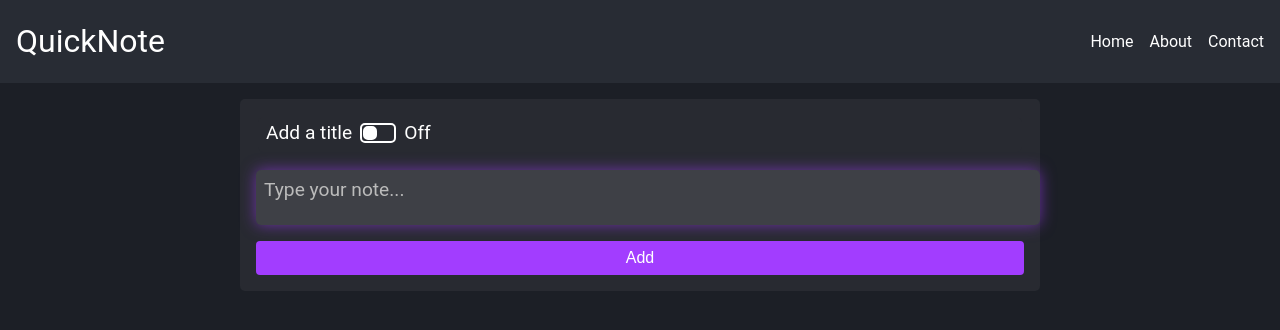
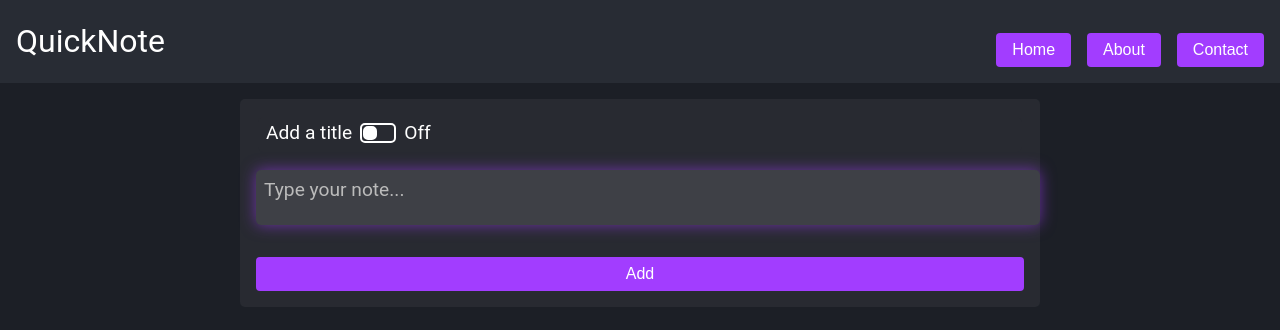
Before and after one commit to mironovisa/notes-app, a React (Create React App) app: page / in a window 1280 px wide. Shown: the top 330 px of the page. Built offline with nearby package versions, Linux system fonts and the light colour scheme.

Commit message:
Deploy-ready

```diff
--- a/src/App.jsx
+++ b/src/App.jsx
@@ -4,7 +4,7 @@ import { NoteForm } from "./Components/NoteForm";
 import { NoteList } from "./Components/NoteList";
 import { NoteModal } from "./Components/NoteModal";
 import "./App.css";
-import { Tumbler } from "./UI/Kits/Tumbler/Tumbler";
+
 
 const App = () => {
   const [notes, setNotes] = useState([]);
--- a/src/Components/Header.jsx
+++ b/src/Components/Header.jsx
@@ -8,13 +8,13 @@ export const Header = () => {
       <nav>
         <ul className="menu">
           <li className="menu-item">
-            <a href="#" className="menu-link">Home</a>
+            <button className="menu-link" onClick={() => {}}>Home</button>
           </li>
           <li className="menu-item">
-            <a href="#" className="menu-link">About</a>
+            <button className="menu-link" onClick={() => {}}>About</button>
           </li>
           <li className="menu-item">
-            <a href="#" className="menu-link">Contact</a>
+            <button className="menu-link" onClick={() => {}}>Contact</button>
           </li>
         </ul>
       </nav>
--- a/src/Components/NoteForm.jsx
+++ b/src/Components/NoteForm.jsx
@@ -13,14 +13,6 @@ export const NoteForm = ({ addNote, onSubmit, text: initialText="", title: initi
       textareaRef.current.style.height = textareaRef.current.scrollHeight + "px";
     }
   }, [text]);
-  const autoResizeTextarea = (textarea) => {
-    textarea.style.height = "auto";
-    textarea.style.height = textarea.scrollHeight + "px";
-    textarea.addEventListener("input", function () {
-      this.style.height = "auto";
-      this.style.height = this.scrollHeight + "px";
-    });
-  };
 
   const handleSubmit = (e) => {
     e.preventDefault();
--- a/src/Components/NoteModal.jsx
+++ b/src/Components/NoteModal.jsx
@@ -1,6 +1,5 @@
 import React, { useState } from 'react';
 import Modal from 'react-modal';
-import { NoteForm } from './NoteForm';
 import { NoteEditForm } from '../Components/NoteFormEdit'
 import Addbutton from '../UI/Kits/Buttons/Addbutton';
 
--- a/src/Styles/Header.css
+++ b/src/Styles/Header.css
@@ -0,0 +1,11 @@
+button {
+  background-color: #a23dff;
+  color: white;
+  border: none;
+  border-radius: 4px;
+  padding: 0.5rem 1rem;
+  font-size: 1rem;
+  margin-top: 1rem;
+  cursor: pointer;
+  transition: background-color 0.2s ease-in-out;
+}
```
